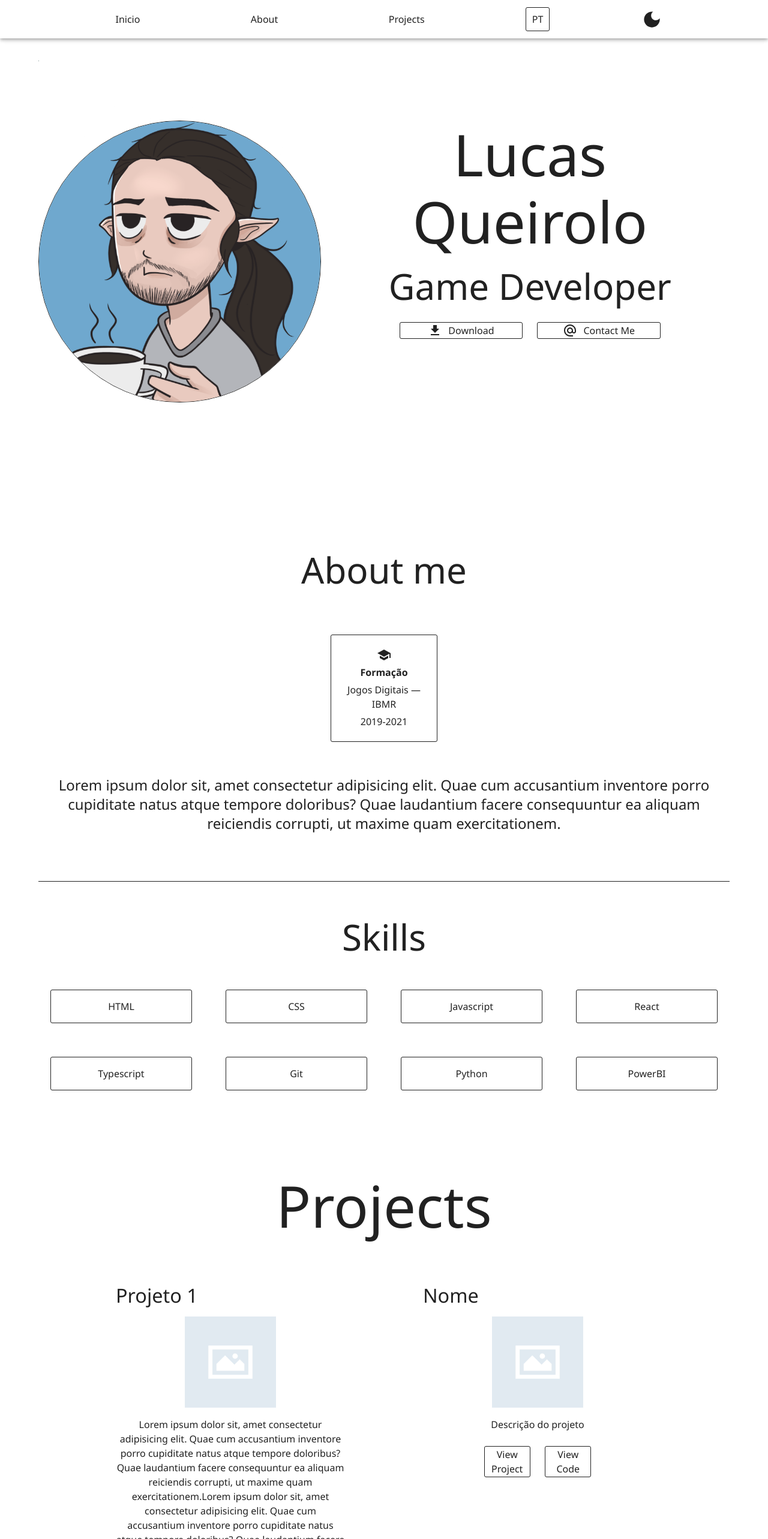
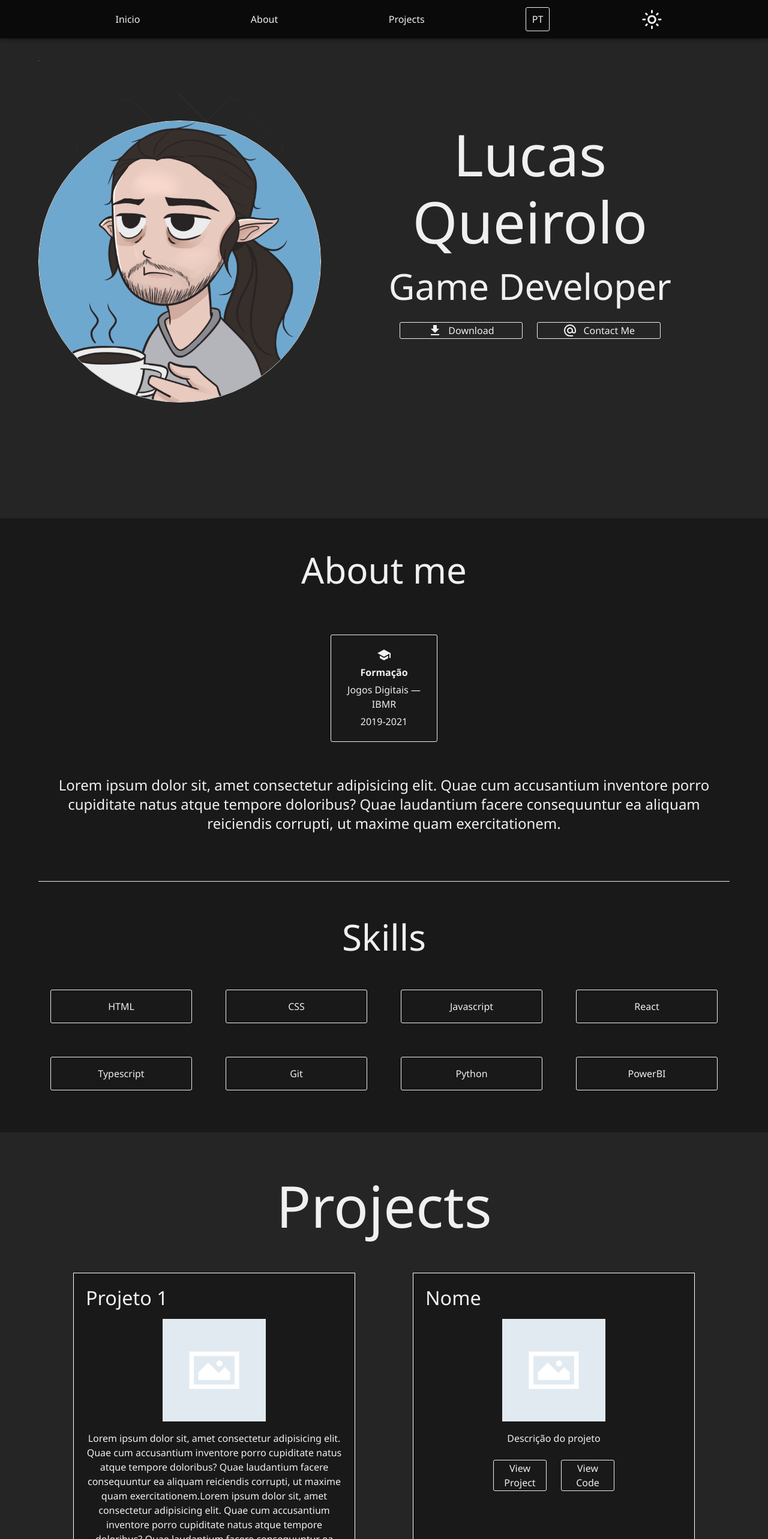
Before and after one commit to Luxxdev/portifolio, a React (Vite) app: page / in a window 1280 px wide. Shown: the top 2566 px of the page at 60% size. Built offline with nearby package versions, Linux system fonts and the light colour scheme.

Commit message:
theme changes

```diff
--- a/src/components/DarkModeToggle/DarkModeToggle.tsx
+++ b/src/components/DarkModeToggle/DarkModeToggle.tsx
@@ -1,5 +1,5 @@
-import DarkModeIcon from '@mui/icons-material/DarkMode';
-import LightModeIcon from '@mui/icons-material/LightMode';
+import DarkModeOutlinedIcon from '@mui/icons-material/DarkModeOutlined';
+import LightModeOutlinedIcon from '@mui/icons-material/LightModeOutlined';
 import { styled } from '@mui/material';
 import { useThemeContext } from '../ThemeContextProvider/ThemeContextProvider';
 
@@ -11,16 +11,17 @@ const DarkModeToggle = () => {
     color: theme.palette.primary.contrastText,
     textDecoration: 'none',
     alignItems: 'center',
-    height: '5vh',
+
     display: 'flex',
     '&:hover': {
+      transform: 'scale(1.2)',
       cursor: 'pointer',
     },
   }))
 
   return (
     <StyledA onClick={toggleTheme}>
-      {theme.palette.mode === 'dark' ? <LightModeIcon fontSize='large' /> : <DarkModeIcon fontSize='large' />}
+      {theme.palette.mode === 'dark' ? <LightModeOutlinedIcon fontSize='large' /> : <DarkModeOutlinedIcon fontSize='large' />}
     </StyledA>
   )
 }
--- a/src/components/LanguageSwitcher/LanguageSwitcher.tsx
+++ b/src/components/LanguageSwitcher/LanguageSwitcher.tsx
@@ -39,7 +39,7 @@ export const LanguageSwitcher = () => {
     justifyContent: 'center',
     '&:hover': {
       cursor: 'pointer',
-      backgroundColor: theme.palette.secondary.main,
+      backgroundColor: theme.palette.secondary.light,
     },
   }))
 
--- a/src/components/NavBar/NavBar.tsx
+++ b/src/components/NavBar/NavBar.tsx
@@ -8,15 +8,19 @@ const NavBar = () => {
 
   const StyledToolbar = styled(Toolbar)(({ theme }) => ({
     justifyContent: 'space-evenly',
-    backgroundColor: theme.palette.primary.main,
+    backgroundColor: theme.palette.primary.dark,
   }))
-  const StyledA = styled('a')(({ theme }) => ({
+
+  const StyledMenu = styled(MenuItem)(({ theme }) => ({
     color: theme.palette.primary.contrastText,
     textDecoration: 'none',
     height: '5vh',
+    alignItems: 'center',
     display: 'flex',
     '&:hover': {
+      textDecoration: 'underline',
       cursor: 'pointer',
+      backgroundColor: theme.palette.secondary.light,
     },
   }))
 
@@ -24,15 +28,15 @@ const NavBar = () => {
     <>
       <AppBar position="sticky">
         <StyledToolbar id="navbar">
-          <StyledA onClick={() => ScrollTo('hero')}>
-            <MenuItem>{t('navMain')}</MenuItem>
-          </StyledA>
-          <StyledA onClick={() => ScrollTo('about')}>
-            <MenuItem>About</MenuItem>
-          </StyledA>
-          <StyledA onClick={() => ScrollTo('projects')}>
-            <MenuItem>Projects</MenuItem>
-          </StyledA>
+          <StyledMenu onClick={() => ScrollTo('hero')}>
+            {t('navMain')}
+          </StyledMenu>
+          <StyledMenu onClick={() => ScrollTo('about')}>
+            About
+          </StyledMenu>
+          <StyledMenu onClick={() => ScrollTo('projects')}>
+            Projects
+          </StyledMenu>
           <LanguageSwitcher />
           <DarkModeToggle />
           {/* <StyledA onClick={() => ScrollTo('projects')}>
--- a/src/components/Project/Project.tsx
+++ b/src/components/Project/Project.tsx
@@ -20,6 +20,12 @@ const Project: React.FC<ProjectProps> = ({ name, image, description, buttons = [
   description = description ? description : 'Descrição do projeto'
 
   const StyledProject = styled('div')(({ theme }) => ({
+    minHeight: '100%',
+    maxHeight: '60vh',
+    overflow: 'auto',
+    padding: '20px',
+    scrollBehavior: 'smooth',
+    scrollbarColor: `${theme.palette.primary.main} ${theme.palette.primary.light}`,
     backgroundColor: theme.palette.primary.main,
   }))
 
@@ -30,6 +36,7 @@ const Project: React.FC<ProjectProps> = ({ name, image, description, buttons = [
 
   return (
     <>
+      <Grid2 size={{ xs: 12, md: 4.5 }} textAlign="center" border={1} borderColor={'white'} margin={5} >
         <StyledProject>
           <Typography color="primary.contrastText" variant="h4" textAlign="left" pb={2}>
             {name}
@@ -41,9 +48,9 @@ const Project: React.FC<ProjectProps> = ({ name, image, description, buttons = [
             {description}
           </Typography>
 
-        <Grid2 container display="flex" justifyContent="center" spacing={3} pt={3} alignContent={'end'}>
+          <Grid2 container display="flex" justifyContent="center" spacing={3} pt={3} alignItems={'center'}>
             {buttons.map((button, index) => (
-            <Grid2 size={{ xs: 6, md: 3 }} key={index} display="flex">
+              <Grid2 size={{ xs: 6, md: 3 }} key={index}>
                 <StyledButton
                   onClick={() => {
                     const link = document.createElement('a')
@@ -61,6 +68,7 @@ const Project: React.FC<ProjectProps> = ({ name, image, description, buttons = [
             ))}
           </Grid2>
         </StyledProject>
+      </Grid2>
     </>
   )
 }
--- a/src/components/ThemeContextProvider/ThemeContextProvider.tsx
+++ b/src/components/ThemeContextProvider/ThemeContextProvider.tsx
@@ -13,7 +13,7 @@ export const useThemeContext = () => {
 }
 
 const ThemeContextProvider: FC<PropsWithChildren> = ({ children }) => {
-    const [darkMode, setDarkMode] = useState(false);
+    const [darkMode, setDarkMode] = useState(true);
 
     const toggleTheme = () => {
         setDarkMode(!darkMode);
--- a/src/pages/Home/Home.tsx
+++ b/src/pages/Home/Home.tsx
@@ -1,4 +1,4 @@
-import Footer from '../../components/Footer/Footer'
+import Footer from './sections/Footer/Footer'
 import NavBar from '../../components/NavBar/NavBar'
 import About from './sections/About/About'
 import Hero from './sections/Hero/Hero'
--- a/src/pages/Home/sections/About/About.tsx
+++ b/src/pages/Home/sections/About/About.tsx
@@ -5,7 +5,7 @@ import SchoolIcon from '@mui/icons-material/School'
 const About = () => {
 
   const StyledAbout = styled('div')(({ theme }) => ({
-    backgroundColor: theme.palette.primary.light,
+    backgroundColor: theme.palette.primary.main,
     display: 'flex',
     minHeight: '100vh',
     paddingBottom: '50px',
--- a/src/components/Footer/Footer.tsx
+++ b/src/pages/Home/sections/Footer/Footer.tsx
@@ -20,7 +20,10 @@ const Footer = () => {
     color: theme.palette.primary.contrastText,
     textDecoration: 'none',
     justifyContent: 'center',
+    alignItems: 'center',
+    height: '5vh',
     '&:hover': {
+      backgroundColor: theme.palette.secondary.light,
       cursor: 'pointer',
     },
   }))
@@ -40,19 +43,19 @@ const Footer = () => {
             Contato
           </Typography>
           <Grid2 container spacing={5}>
-            <Grid2 size={{ xs: 12, md: 4 }} padding={'10px 10px'} border={1} borderColor="primary.contrastText">
+            <Grid2 size={{ xs: 12, md: 4 }} border={1} borderColor="primary.contrastText" alignContent={'center'}>
               <StyledLink href="https://www.linkedin.com/in/lucasqueirolo/" target="_blank" rel="noopener noreferrer">
                 <LinkedInIcon />
                 <StyledTypography>/lucasqueirolo</StyledTypography>
               </StyledLink>
             </Grid2>
-            <Grid2 size={{ xs: 12, md: 4 }} padding={'10px 10px'} border={1} borderColor="primary.contrastText">
+            <Grid2 size={{ xs: 12, md: 4 }} border={1} borderColor="primary.contrastText">
               <StyledLink href="https://mail.google.com/mail/u/0/?fs=1&to=lucas.queirolo.santos@gmail.com&body=Olá,&tf=cm" target="_blank" rel="noopener noreferrer">
                 <EmailIcon />
                 <StyledTypography>lucas.queirolo.s@gmail.com</StyledTypography>
               </StyledLink>
             </Grid2>
-            <Grid2 size={{ xs: 12, md: 4 }} padding={'10px 10px'} border={1} borderColor="primary.contrastText">
+            <Grid2 size={{ xs: 12, md: 4 }} border={1} borderColor="primary.contrastText">
               <StyledLink href="https://web.whatsapp.com/send/?phone=5521999894540&text=Olá," target="_blank" rel="noopener noreferrer">
                 <CallIcon />
                 <StyledTypography>+55 (21) 99989-4540</StyledTypography>
--- a/src/pages/Home/sections/Hero/Hero.tsx
+++ b/src/pages/Home/sections/Hero/Hero.tsx
@@ -10,7 +10,7 @@ import { ScrollTo } from '../../../../components/NavBar/NavBar'
 const Hero = () => {
 
   const StyledHero = styled('div')(({ theme }) => ({
-    backgroundColor: theme.palette.primary.main,
+    backgroundColor: theme.palette.primary.light,
     display: 'flex',
     minHeight: '100vh',
     alignItems: 'center',
--- a/src/pages/Home/sections/Projects/Projects.tsx
+++ b/src/pages/Home/sections/Projects/Projects.tsx
@@ -5,7 +5,7 @@ import Project from '../../../../components/Project/Project'
 const Projects = () => {
 
   const StyledProjects = styled('div')(({ theme }) => ({
-    backgroundColor: theme.palette.primary.main,
+    backgroundColor: theme.palette.primary.light,
     minHeight: '100vh',
     paddingBottom: '50px',
     paddingTop: '50px',
@@ -19,7 +19,6 @@ const Projects = () => {
         </Typography>
 
         <Grid2 container spacing={2} display={'flex'} justifyContent={'center'}>
-          <Grid2 size={{ xs: 12, md: 4 }} textAlign="center" border={1} borderColor={'white'} margin={5} padding={'16px'}>
           <Project
             name="Projeto 1"
             image={placeHolder}
@@ -33,21 +32,17 @@ const Projects = () => {
               { label: 'View Code', link: 'https://www.google.com' },
             ]}
           />
-          </Grid2>
-          <Grid2 size={{ xs: 12, md: 4 }} textAlign="center" border={1} borderColor={'white'} margin={5} padding={'16px'}>
+
           <Project
             buttons={[
               { label: 'View Project', link: 'https://www.google.com' },
               { label: 'View Code', link: 'https://www.google.com' },
             ]}
           />
-          </Grid2>
 
-          <Grid2 size={{ xs: 12, md: 4 }} textAlign="center" border={1} borderColor={'white'} margin={5} padding={'16px'}>
           <Project />
         </Grid2>
-        </Grid2>
-      </StyledProjects>
+      </StyledProjects >
     </>
   )
 }
--- a/src/theme.ts
+++ b/src/theme.ts
@@ -4,10 +4,14 @@ let themeLight = createTheme({
   palette: {
     mode: 'light',
     primary: {
-      main: '#ffffff',
+      light: '#ffffff',
+      main: '#f0f0f0',
+      dark: '#b0b0b0',
+      contrastText: '#333333'
     },
     secondary: {
-      main: '#ffffff',
+      main: '#b0b0b0',
+      light: '#a0a0a0',
     },
   },
   typography: {
@@ -19,10 +23,14 @@ let themeDark = createTheme({
   palette: {
     mode: 'dark',
     primary: {
-      main: '#232323',
+      light: '#252525',
+      main: '#191919',
+      dark: '#0a0a0a',
+      contrastText: '#f0f0f0'
     },
     secondary: {
-      main: '#4f8e3e',
+      main: '#353535',
+      light: '#181818',
     },
   },
   typography: {
```
Lines whose indentation alone changed are shown as unchanged.
